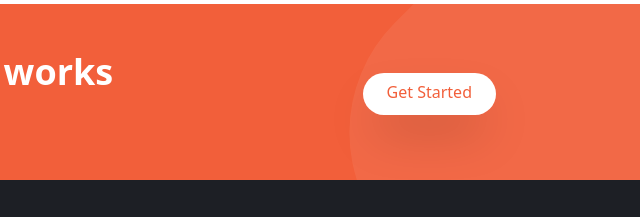
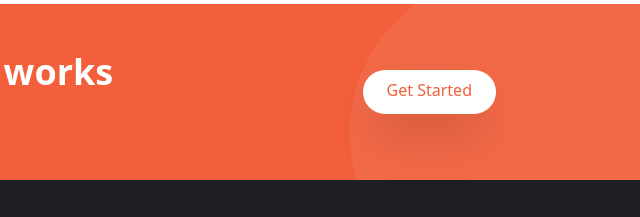
Before and after one commit to Arroxhack/RefreshingHtmlCss, a website: page Tailwind/index.html in a window 1280 px wide. Shown: the part 1764-1981 px from the top of the page, 608-1248 px from the left. Drawn offline with Linux system fonts and the light colour scheme.

Commit message:
the button won

```diff
--- a/Tailwind/index.html
+++ b/Tailwind/index.html
@@ -215,8 +215,8 @@
                 Simplify how your team works today.
             </h2>
             <!-- Button -->
-            <div id="crazyButton">
-                <a href="#" class="p-3 px-6 pt-2 text-brightRed bg-white rounded-full shadow-2xl baseline hover:bg-gray-200">
+            <div>
+                <a href="#" class="block p-3 px-6 pt-2 text-brightRed bg-white rounded-full shadow-2xl baseline hover:bg-gray-200">
                     Get Started
                 </a>
             </div>
--- a/Tailwind/src/input.css
+++ b/Tailwind/src/input.css
@@ -12,10 +12,6 @@ body {
 #cta {
     background-image: url("../../img/bg-simplify-section-desktop.svg");
     background-repeat: no-repeat;
-}
-
-#crazyButton{
-    min-width: 128px;
 }
 
 @media(max-width: 576px) { /* this happens when width is less than 576px */
```
Also changed, not shown: Tailwind/src/css/main.css.
